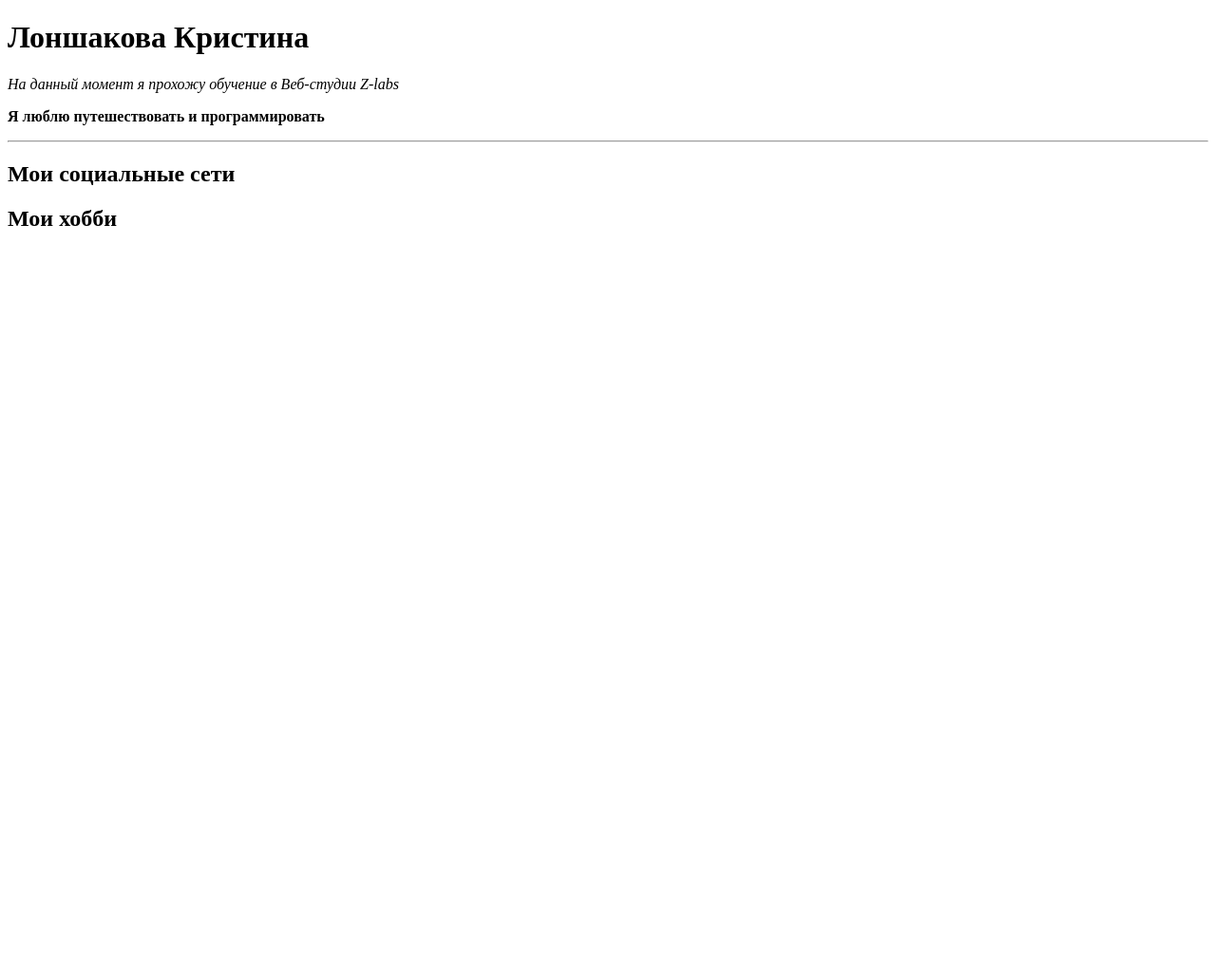
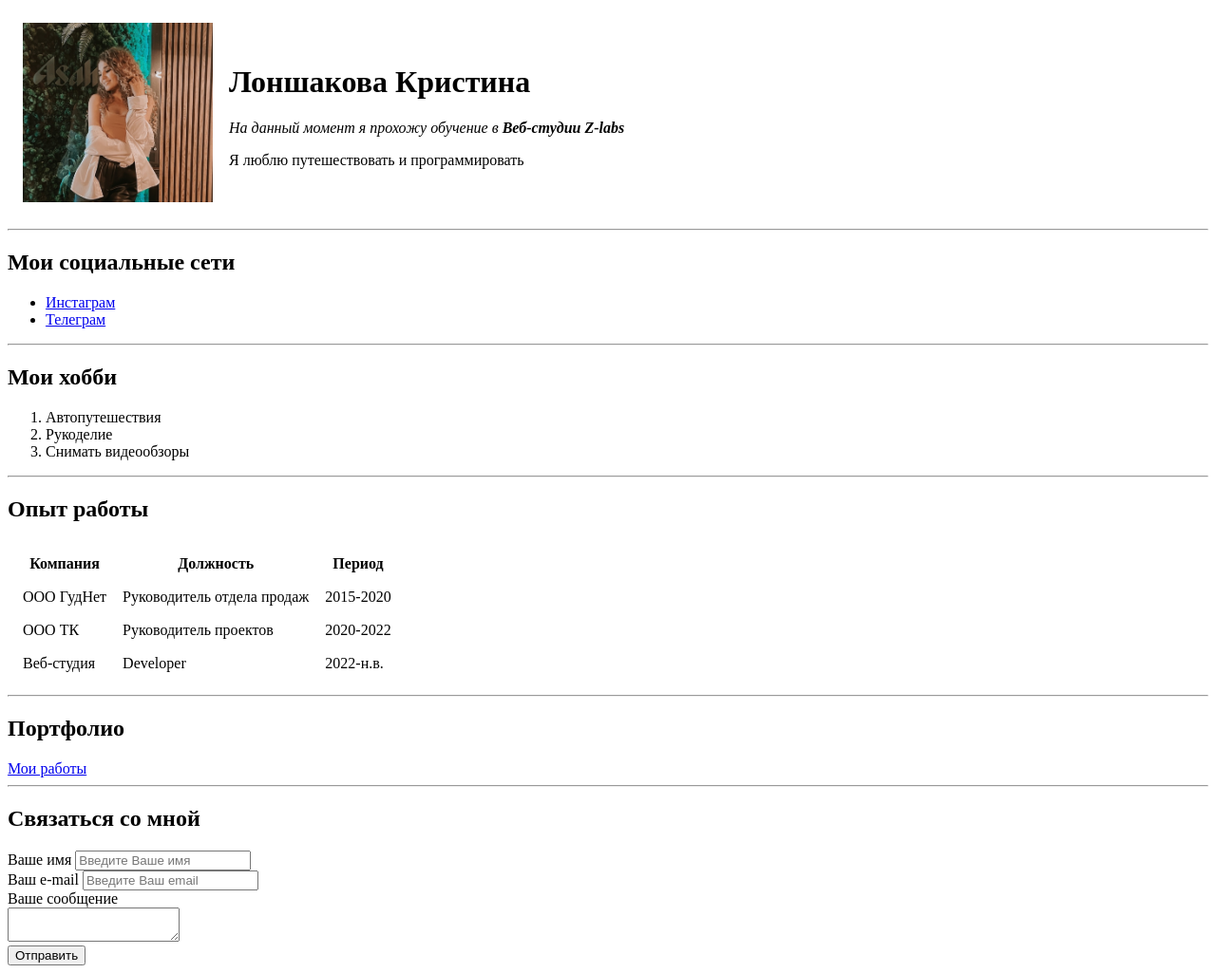
Before and after one commit to kristinalonsh/hmtl_css_js, a plain HTML site: page index.html in a window 1280 px wide. Shown: the whole page at 95% size. Before the commit the page ends 800 px from the top, so only its background shows below. Drawn offline with Linux system fonts and the light colour scheme.

Commit message:
Add info about author

```diff
--- a/index.html
+++ b/index.html
@@ -6,12 +6,74 @@
 </head>
 <body>
 
-<h1>Лоншакова Кристина</h1>
-<p><em>На данный момент я прохожу обучение в Веб-студии Z-labs</em></p>
-<p><strong>Я люблю путешествовать и программировать</strong></p>
+<table cellspacing="15">
+    <tr>
+        <td><img src="avatar.jpg" alt="Фото автора" width="200"></td>
+        <td><h1>Лоншакова Кристина</h1>
+            <p><em>На данный момент я прохожу обучение в <strong>Веб-студии Z-labs</strong></em></p>
+            <p>Я люблю путешествовать и программировать</p></td>
+    </tr>
+
+</table>
+
 <hr/>
+
 <h2>Мои социальные сети</h2>
+<ul>
+    <li><a href="intagram.com/kristina_lonsh" target="_blank">Инстаграм</a></li>
+    <li><a href="t.me/kristina_lonsh" target="_blank">Телеграм</a></li>
+</ul>
+<hr/>
+
 <h2>Мои хобби</h2>
+<ol>
+    <li>Автопутешествия</li>
+    <li>Рукоделие</li>
+    <li>Снимать видеообзоры</li>
+</ol>
+<hr/>
 
-</body>
+<h2>Опыт работы</h2>
+<table cellspacing="15">
+    <tr>
+        <th>Компания</th>
+        <th>Должность</th>
+        <th>Период</th>
+    </tr>
+    <tr>
+        <td>ООО ГудНет</td>
+        <td>Руководитель отдела продаж</td>
+        <td>2015-2020</td>
+    </tr>
+    <tr>
+        <td>ООО ТК</td>
+        <td>Руководитель проектов</td>
+        <td>2020-2022</td>
+    </tr>
+    <tr>
+        <td>Веб-студия</td>
+        <td>Developer</td>
+        <td>2022-н.в.</td>
+    </tr>
+</table>
+<hr/>
+<h2>Портфолио</h2>
+<a href="portfolio.html" target="_blank">Мои работы</a>
+<hr/>
+
+<h2>Связаться со мной</h2>
+<form action="/">
+    <label for="name">Ваше имя</label>
+    <input type="text" id="name" placeholder="Введите Ваше имя">
+    <br/>
+    <label for="email">Ваш e-mail</label>
+    <input type="text" id="email" placeholder="Введите Ваш email">
+    <br/>
+    <label for="massage">Ваше сообщение</label>
+    <br/>
+    <textarea id="massage"></textarea>
+    <br/>
+    <input type="submit" value="Отправить">
+</form>
+
 </html>
```
Also changed, not shown: portfolio.html (+2 -2 lines).
